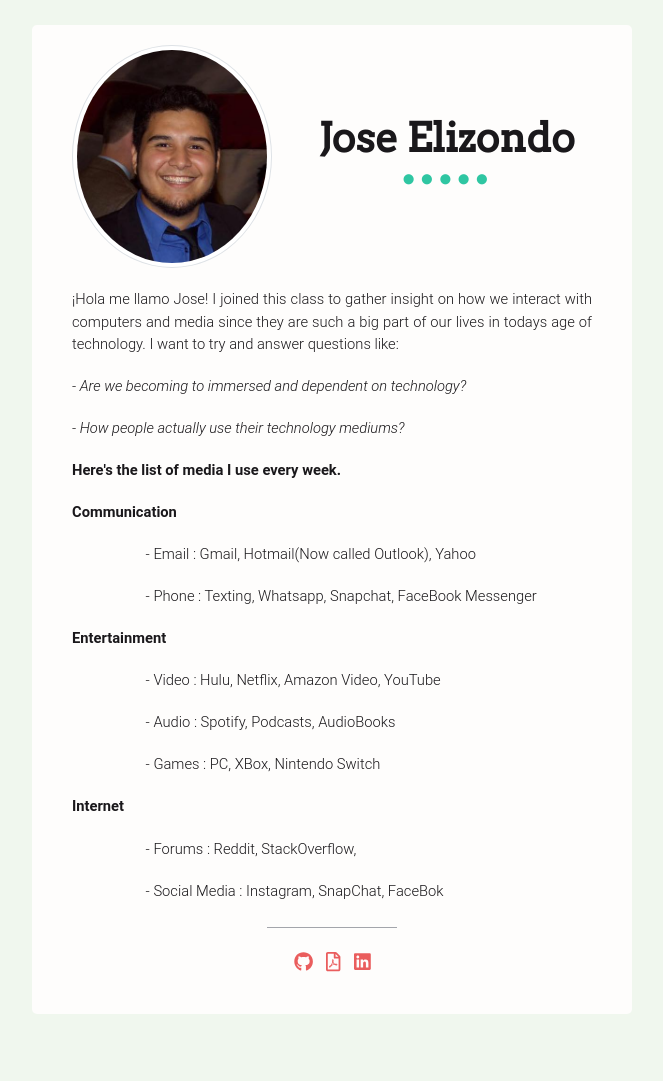
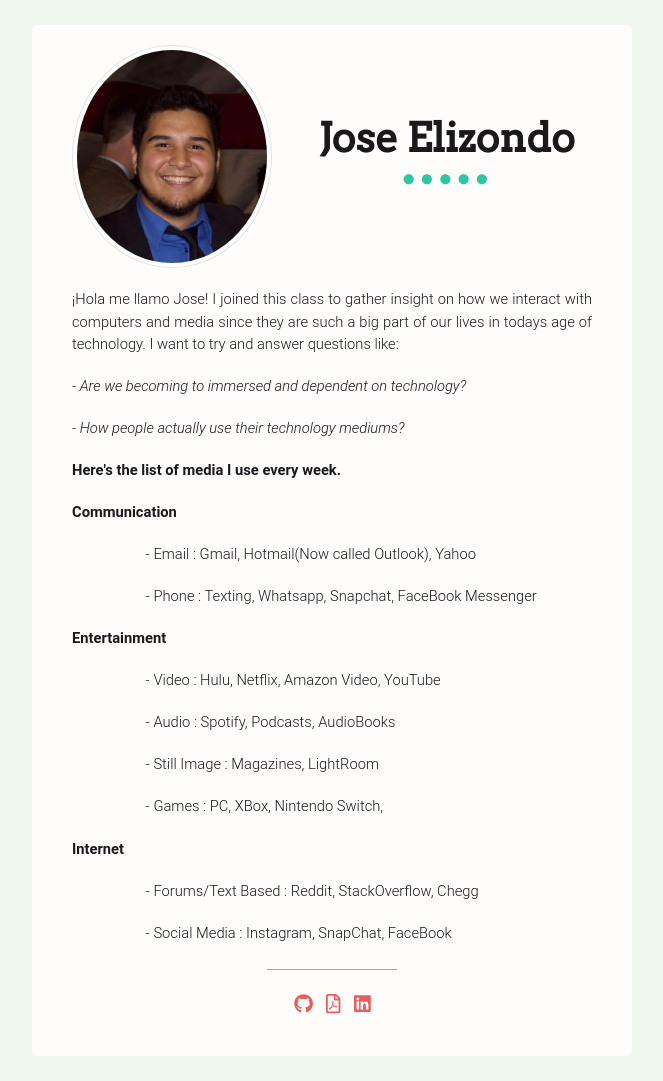
Before and after one commit to JElizondo033/ElizondoLJose.github.io, a Jekyll site: the page CSCE445/index.html, which Jekyll copies as it is, in a window 1280 px wide. Shown: the whole page, without its empty margins (308-971 px from the left). Built offline with Jekyll 4.4.1, drawn with Linux system fonts in a browser that asks for light colours; nearby versions of some CDN libraries; before the commit the page ends 1039 px from its top, so only the background shows below that.

Commit message:
Changes to text

```diff
--- a/CSCE445/index.html
+++ b/CSCE445/index.html
@@ -180,15 +180,18 @@
             		- Audio : Spotify, Podcasts, AudioBooks
             	  </p>
             	  <p class="lead" style="text-indent: 5em;">
-            		- Games : PC, XBox, Nintendo Switch
+            		- Still Image : Magazines, LightRoom
+            	  </p>
+            	  <p class="lead" style="text-indent: 5em;">
+            		- Games : PC, XBox, Nintendo Switch,
             	  </p>
             <p class="lead">
             	<b>Internet</b>
             		 <p class="lead" style="text-indent: 5em;">
-            		- Forums : Reddit, StackOverflow,
+            		- Forums/Text Based : Reddit, StackOverflow, Chegg
             		 </p>
             		  <p class="lead" style="text-indent: 5em;">
-            		- Social Media : Instagram, SnapChat, FaceBok
+            		- Social Media : Instagram, SnapChat, FaceBook
             		 </p>
             	 </p>
             </p>
```
